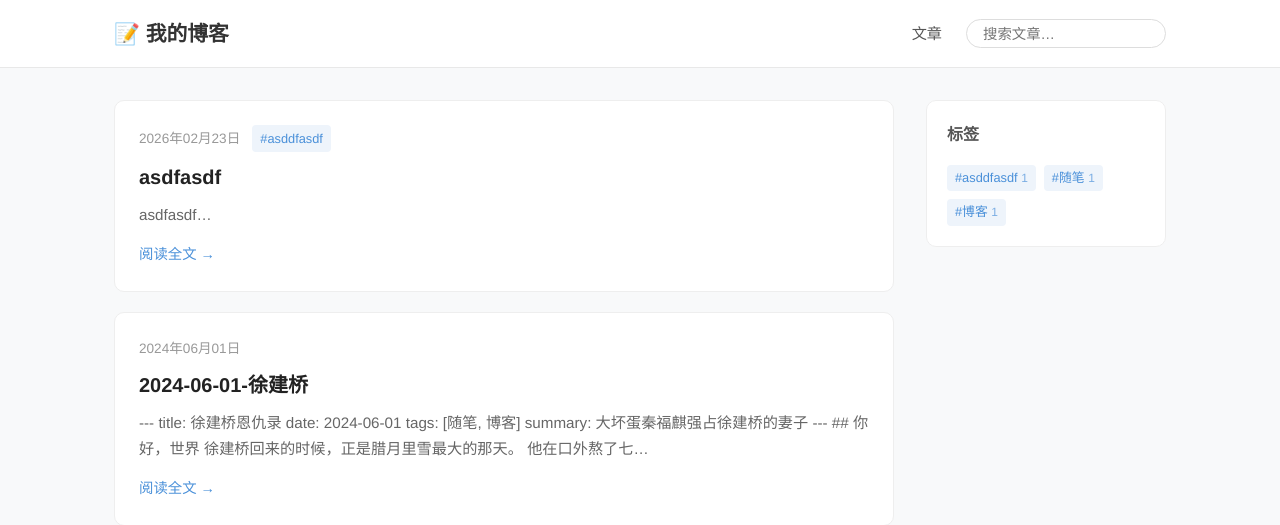
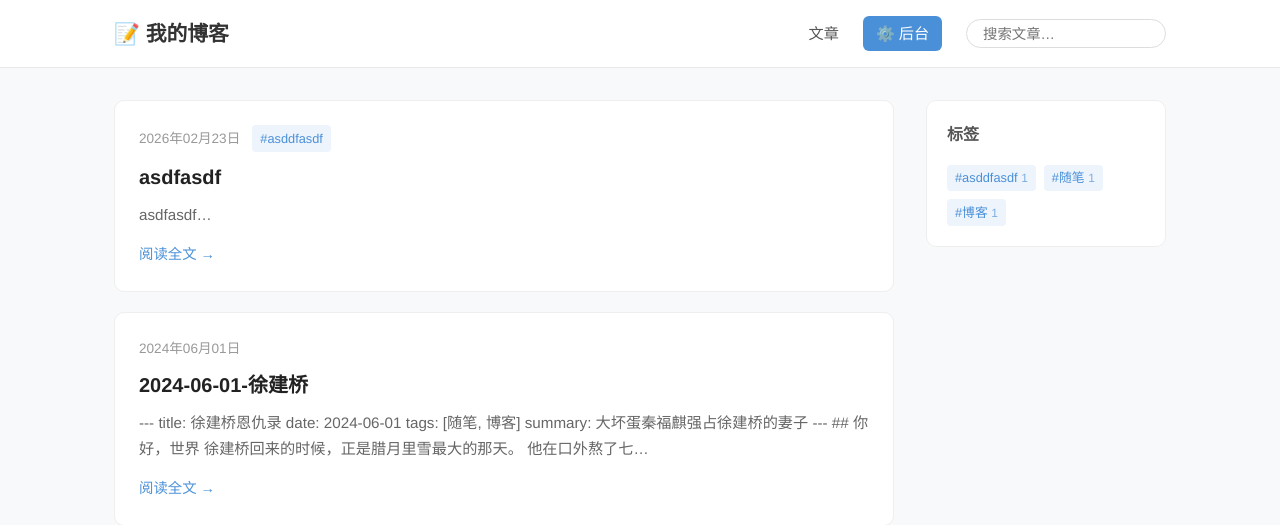
Before and after one commit to tschin-futschi/blog, a Flask app: page / in a window 1280 px wide. Shown: the top 525 px of the page. Run offline with Flask 3, Linux system fonts and the light colour scheme.

Commit message:
增加管理员页面

```diff
--- a/static/css/style.css
+++ b/static/css/style.css
@@ -21,6 +21,8 @@ a:hover { text-decoration: underline; }
 .site-title { font-size: 1.3rem; font-weight: 700; color: #333; }
 .site-header nav { display: flex; align-items: center; gap: 1.5rem; }
 .site-header nav a { color: #555; font-size: 0.95rem; }
+.nav-admin-btn { background: #4a90d9; color: #fff !important; padding: 0.3rem 0.8rem; border-radius: 6px; font-size: 0.85rem; }
+.nav-admin-btn:hover { background: #357abd; text-decoration: none; }
 
 /* ── Search ── */
 .search-wrap { position: relative; }
--- a/templates/base.html
+++ b/templates/base.html
@@ -13,6 +13,7 @@
       <a href="/blog" class="site-title">📝 我的博客</a>
       <nav>
         <a href="/blog">文章</a>
+        <a href="/admin" class="nav-admin-btn">⚙️ 后台</a>
         <div class="search-wrap">
           <input type="text" id="search-input" placeholder="搜索文章…" autocomplete="off" />
           <div id="search-results"></div>
```
Also changed, not shown: 1 other file.
